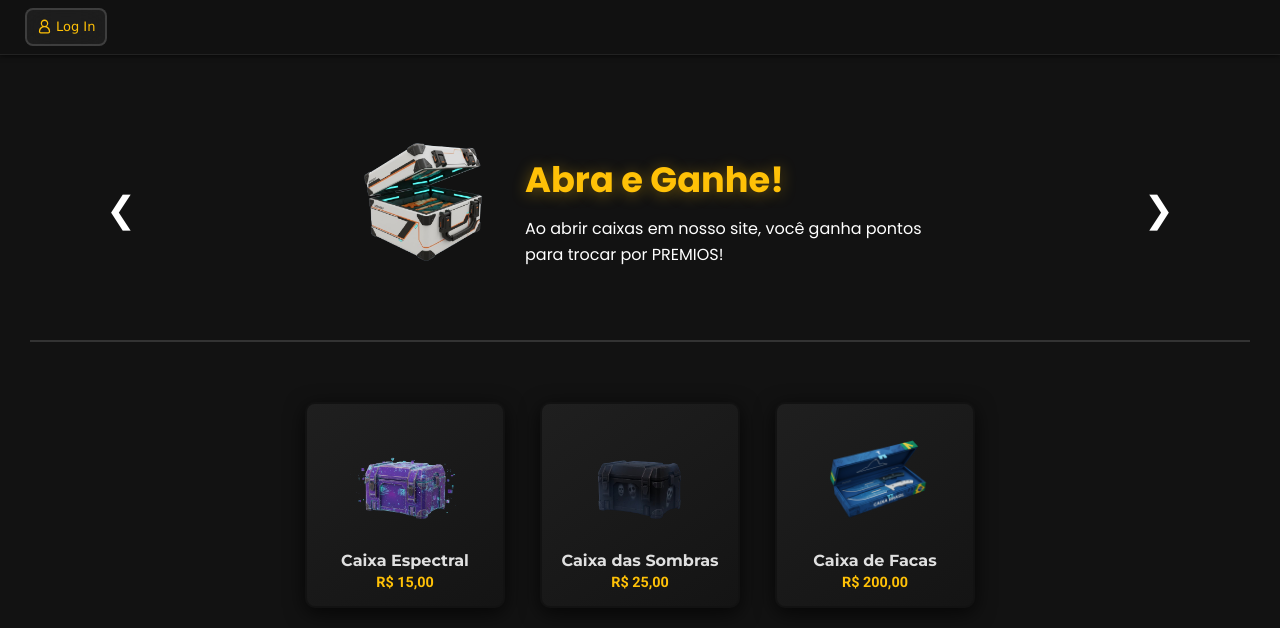
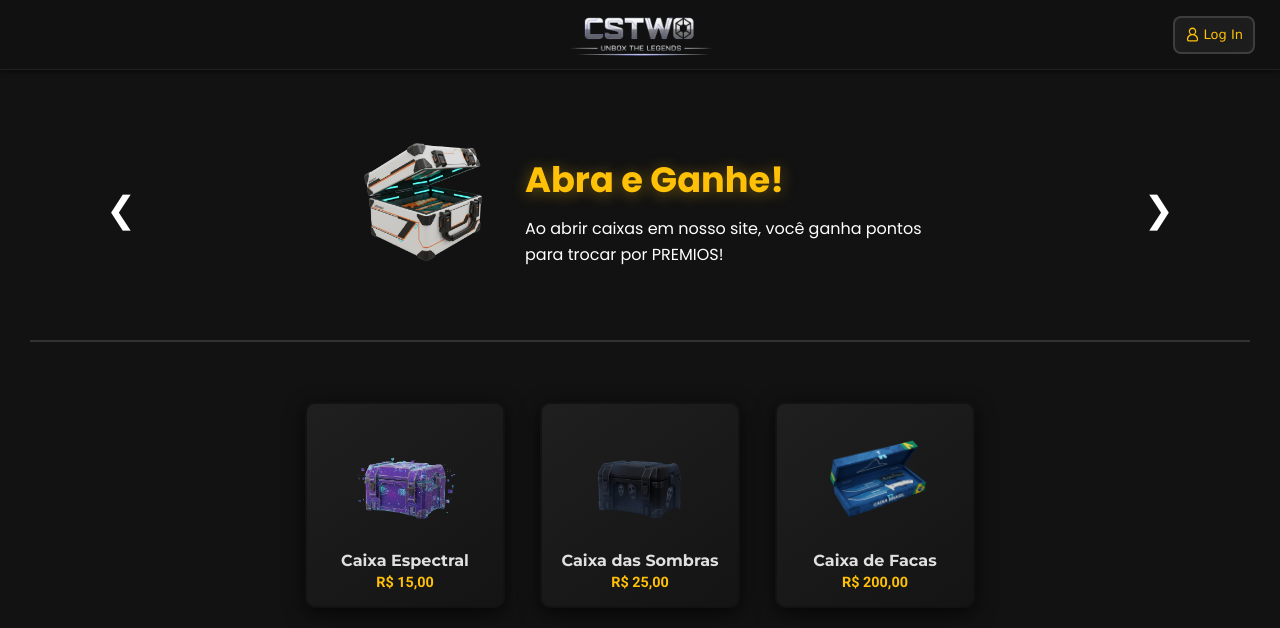
Before and after one commit to drope29/cstwo-skins, a plain HTML site: page index.html in a window 1280 px wide. Drawn offline with Linux system fonts and the light colour scheme.

Commit message:
feat: adicionando logo a navbar

```diff
--- a/index.html
+++ b/index.html
@@ -35,11 +35,15 @@
 
     <div id="main-container">
         <header>
-            <div class="user-info" style="display: none;">
-                <img src="https://via.placeholder.com/50" alt="User Avatar" id="user-avatar">
-                <span id="user-balance">R$ 1.000,00</span>
+            <div class="header-left"></div>
+            <div class="logo-container">
+                <img src="images/logo.png" alt="CSTWO Logo" id="navbar-logo">
             </div>
             <div class="header-right">
+                <div class="user-info" style="display: none;">
+                    <img src="https://via.placeholder.com/50" alt="User Avatar" id="user-avatar">
+                    <span id="user-balance">R$ 1.000,00</span>
+                </div>
                 <div aria-label="User Login Button" tabindex="0" role="button" class="user-profile" id="header-login-btn">
                     <div class="user-profile-inner">
                         <svg aria-hidden="true" xmlns="http://www.w3.org/2000/svg" viewBox="0 0 24 24">
--- a/style.css
+++ b/style.css
@@ -105,19 +105,38 @@ header {
     width: 100%;
     background-color: rgba(18, 18, 18, 0.9);
     backdrop-filter: blur(12px);
-    padding: 8px 25px;
+    padding: 0 25px;
     display: flex;
     justify-content: space-between;
     align-items: center;
     box-shadow: 0 1px 5px rgba(0, 0, 0, 0.6);
     z-index: 50;
     border-bottom: 1px solid #222;
+    height: 70px;
+}
+
+.header-left, .header-right {
+    display: flex;
+    align-items: center;
+    gap: 15px;
+    flex: 1;
 }
 
 .header-right {
+    justify-content: flex-end;
+}
+
+.logo-container {
+    flex-grow: 1;
     display: flex;
+    justify-content: center;
     align-items: center;
-    gap: 15px;
+    height: 100%;
+}
+
+#navbar-logo {
+    height: 200px;
+    object-fit: contain;
 }
 
 .user-info {
```
Also changed, not shown: images/logo.png (added).
